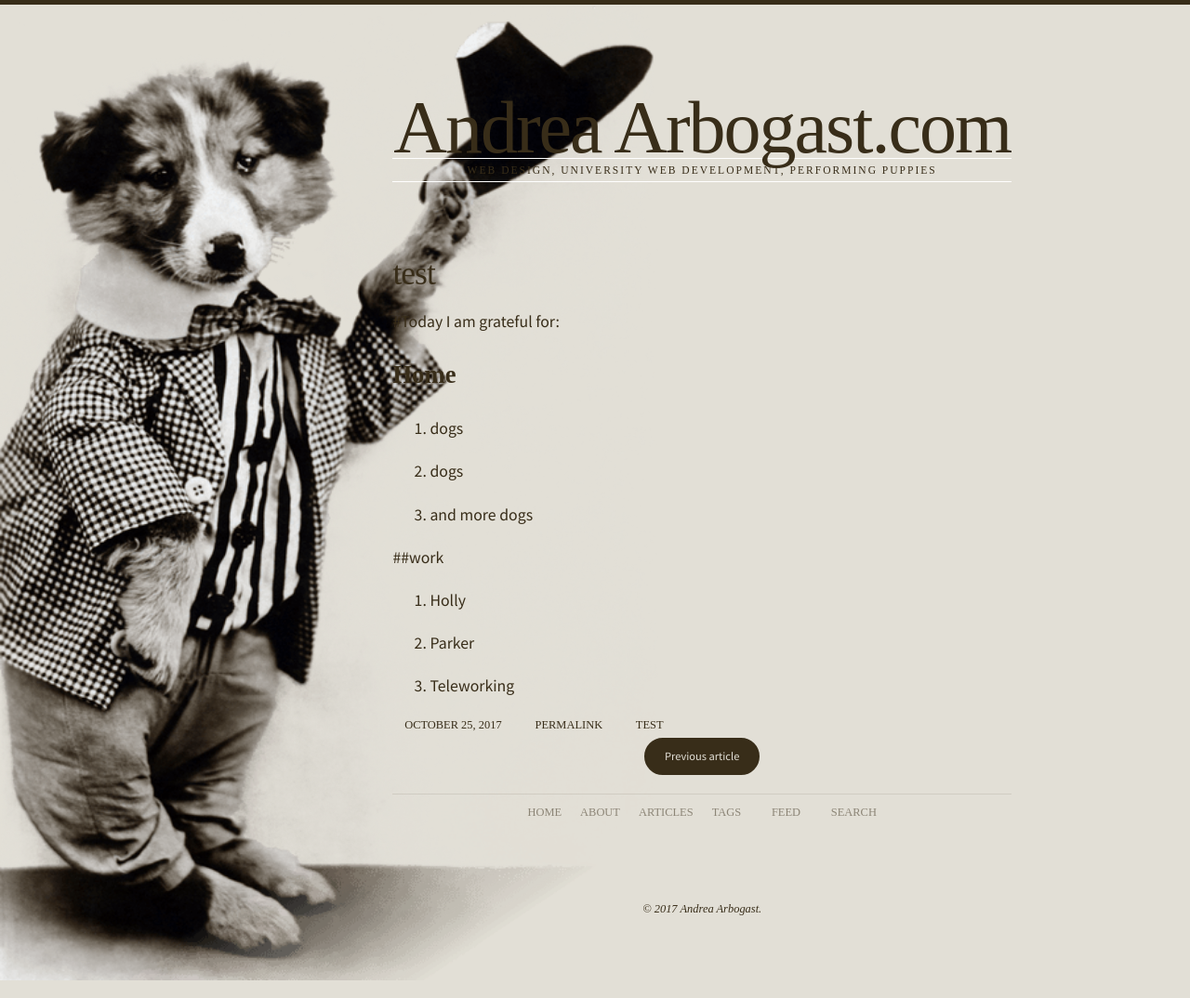
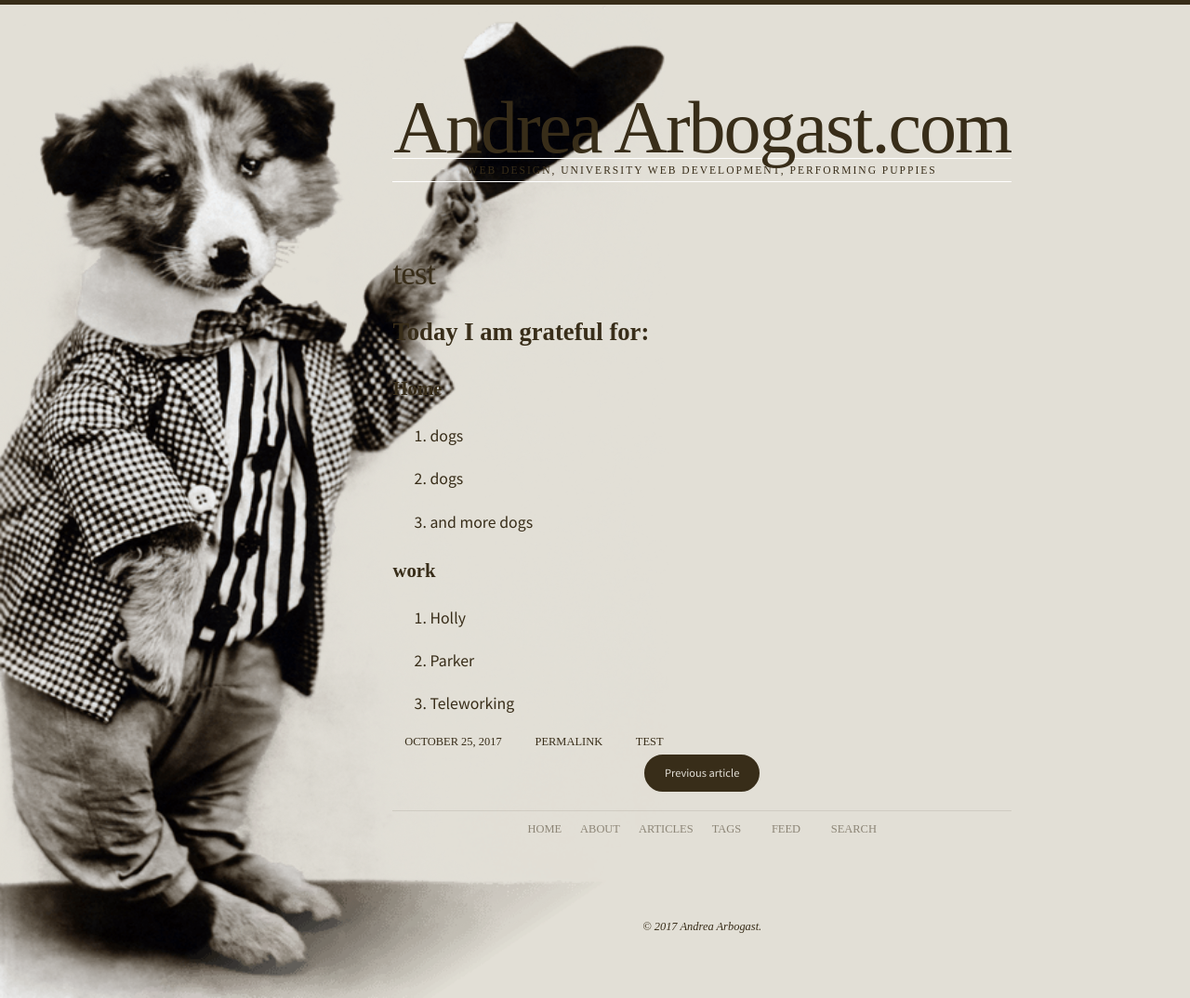
Before and after one commit to interllectual/blog, a Jekyll site: the page built from _posts/2017-10-25-gratefullness-1.md, in a window 1280 px wide. Shown: the whole page at 93% size. Built offline with Jekyll 4.4.1, drawn with Linux system fonts in a browser that asks for light colours; some web fonts are replaced; part of the change alters nothing that is shown.

```diff
--- a/_posts/2017-10-25-gratefullness-1.md
+++ b/_posts/2017-10-25-gratefullness-1.md
@@ -1,18 +1,19 @@
 ---
 layout: post
 title: test
-date: 2017-10-25 23:36:46 +0000
+date: '2017-10-25 23:36:46 +0000'
 tags:
-- test
+  - test
 categories:
-- personal
-- gratefulness
+  - personal
+  - gratefulness
+published: true
 ---
 
 
-#Today I am grateful for:
+## Today I am grateful for:
 
-## Home
+### Home
 
 1. dogs
 
@@ -20,7 +21,7 @@ categories:
 
 1. and more dogs
 
-##work
+### work
 
 1. Holly
 
```
